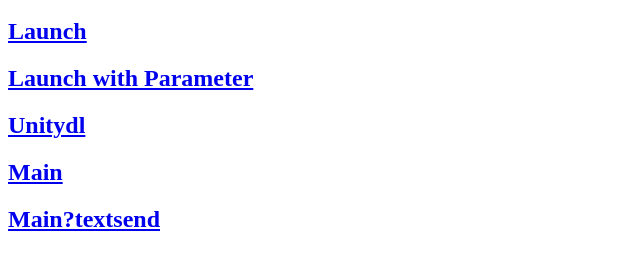
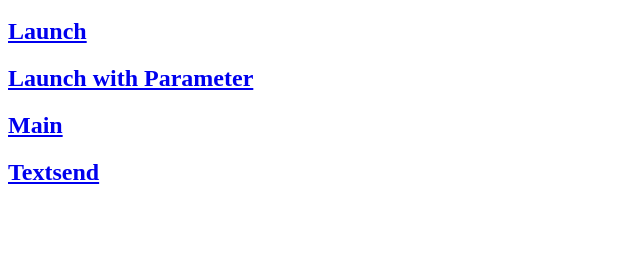
Before and after one commit to whiteibescu/DeepLinkTest, a plain HTML site: page index.html in a window 1280 px wide. Shown: the part 48-318 px from the top of the page, without its empty margins (0-640 px from the left). Drawn offline with Linux system fonts and the light colour scheme.

Commit message:
Update index.html

```diff
--- a/index.html
+++ b/index.html
@@ -11,13 +11,10 @@
 <a href="unitydl://mylink?parameter">Launch with Parameter</a>
 </h2>
 <h2 >
-<a href="unitydl://">Unitydl</a>
+<a href="unitydl://mylink?main">Main</a>
 </h2>
 <h2 >
-<a href="unitydl://main">Main</a>
-</h2>
-<h2 >
-<a href="unitydl://main?textsend">Main?textsend</a>
+<a href="unitydl://mylink?textsend">Textsend</a>
 </h2>
 </body>
 </html>
```
